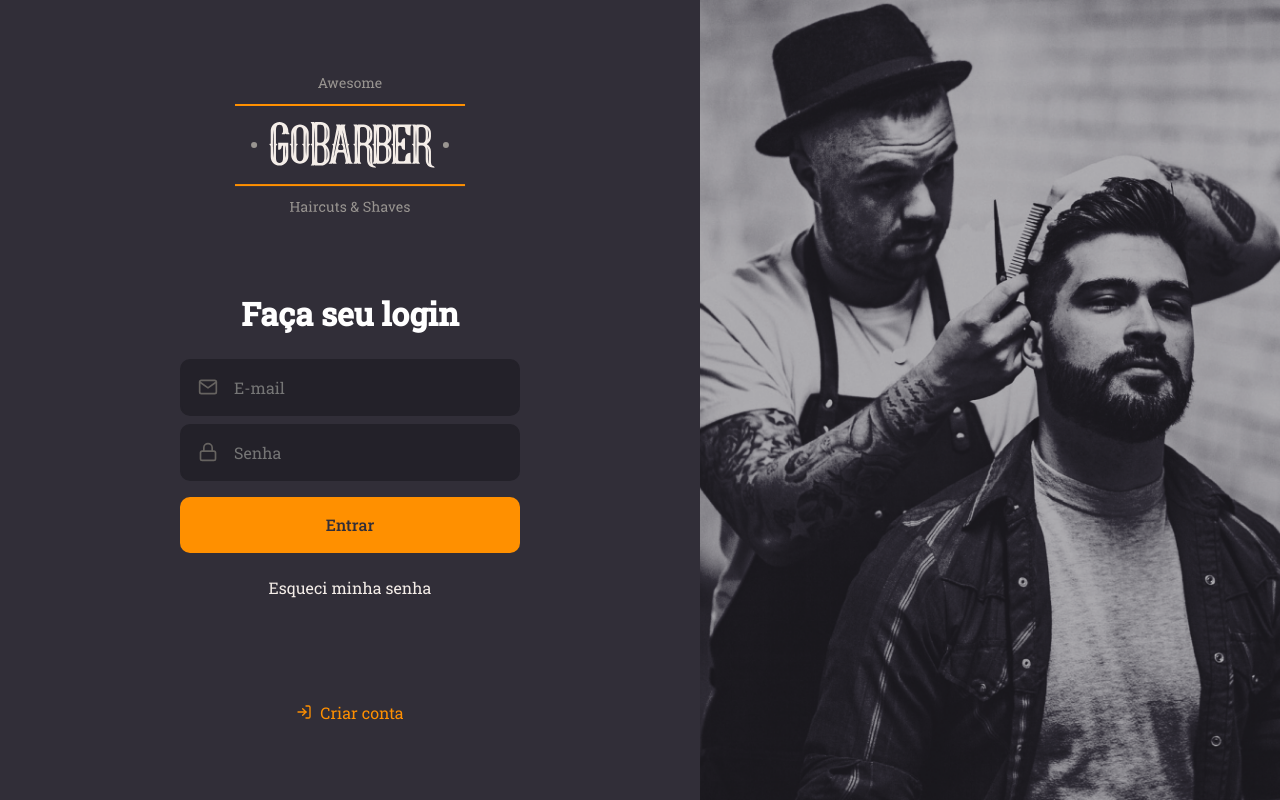
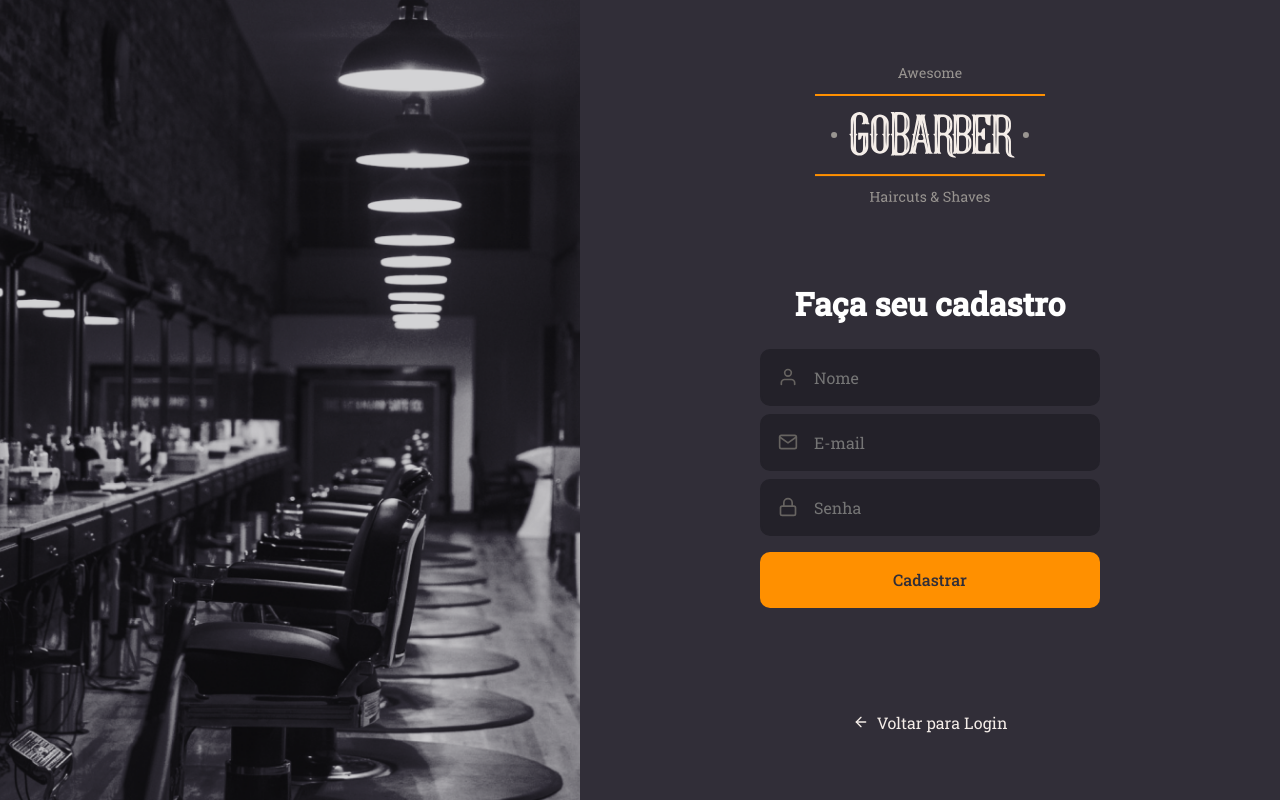
Before and after one commit to giovanniantonaccio/gobarber-v2, a React (Create React App) app in the folder web/: page / in a window 1280 px wide. Built offline with nearby package versions, Linux system fonts and the light colour scheme.

Commit message:
Add SignUp page

```diff
--- a/web/src/App.tsx
+++ b/web/src/App.tsx
@@ -1,13 +1,13 @@
 import React from 'react';
 
-import SignIn from './pages/SignIn/index';
+import SignUp from './pages/SignUp/index';
 
 import GlobalStyles from './styles/global';
 
 const App: React.FC = () => {
   return (
     <>
-      <SignIn />
+      <SignUp />
       <GlobalStyles />
     </>
   );
--- /dev/null
+++ b/web/src/pages/SignUp/index.tsx
@@ -0,0 +1,44 @@
+import React from 'react';
+
+import { FiArrowLeft, FiUser, FiMail, FiLock } from 'react-icons/fi';
+
+import logoImg from '../../assets/logo.svg';
+import Button from '../../components/Button';
+import Input from '../../components/Input';
+
+import { Container, Content, Background } from './styles';
+
+const SignUp: React.FC = () => {
+  return (
+    <Container>
+      <Background />
+      <Content>
+        <img src={logoImg} alt="GoBarber" />
+
+        <form>
+          <h1>Faça seu cadastro</h1>
+
+          <Input name="name" icon={FiUser} placeholder="Nome" />
+
+          <Input name="email" icon={FiMail} placeholder="E-mail" />
+
+          <Input
+            name="password"
+            icon={FiLock}
+            type="password"
+            placeholder="Senha"
+          />
+
+          <Button type="submit">Cadastrar</Button>
+        </form>
+
+        <a href="create">
+          <FiArrowLeft />
+          Voltar para Login
+        </a>
+      </Content>
+    </Container>
+  );
+};
+
+export default SignUp;
--- /dev/null
+++ b/web/src/pages/SignUp/styles.ts
@@ -0,0 +1,68 @@
+import { shade } from 'polished';
+import styled from 'styled-components';
+
+import signUpBackgroundImg from '../../assets/sign-up-background.png';
+
+export const Container = styled.div`
+  height: 100vh;
+
+  display: flex;
+  align-items: stretch;
+`;
+
+export const Content = styled.div`
+  display: flex;
+  flex-direction: column;
+  justify-content: center;
+  align-items: center;
+
+  width: 100%;
+  max-width: 700px;
+
+  form {
+    margin: 80px 0;
+    width: 340px;
+    text-align: center;
+
+    h1 {
+      margin-bottom: 24px;
+    }
+
+    a {
+      color: #f4ede8;
+      display: block;
+      margin-top: 24px;
+      text-decoration: none;
+      transition: color 0.2s;
+
+      &:hover {
+        color: ${shade(0.2, '#f4ede8')};
+      }
+    }
+  }
+
+  > a {
+    color: #f4ede8;
+    display: block;
+    margin-top: 24px;
+    text-decoration: none;
+    transition: color 0.2s;
+
+    display: flex;
+    align-items: center;
+
+    &:hover {
+      color: ${shade(0.2, '#f4ede8')};
+    }
+
+    svg {
+      margin-right: 8px;
+    }
+  }
+`;
+
+export const Background = styled.div`
+  flex: 1;
+  background: url(${signUpBackgroundImg}) no-repeat center;
+  background-size: cover;
+`;
```
Also changed, not shown: web/src/assets/sign-up-background.png (added).
